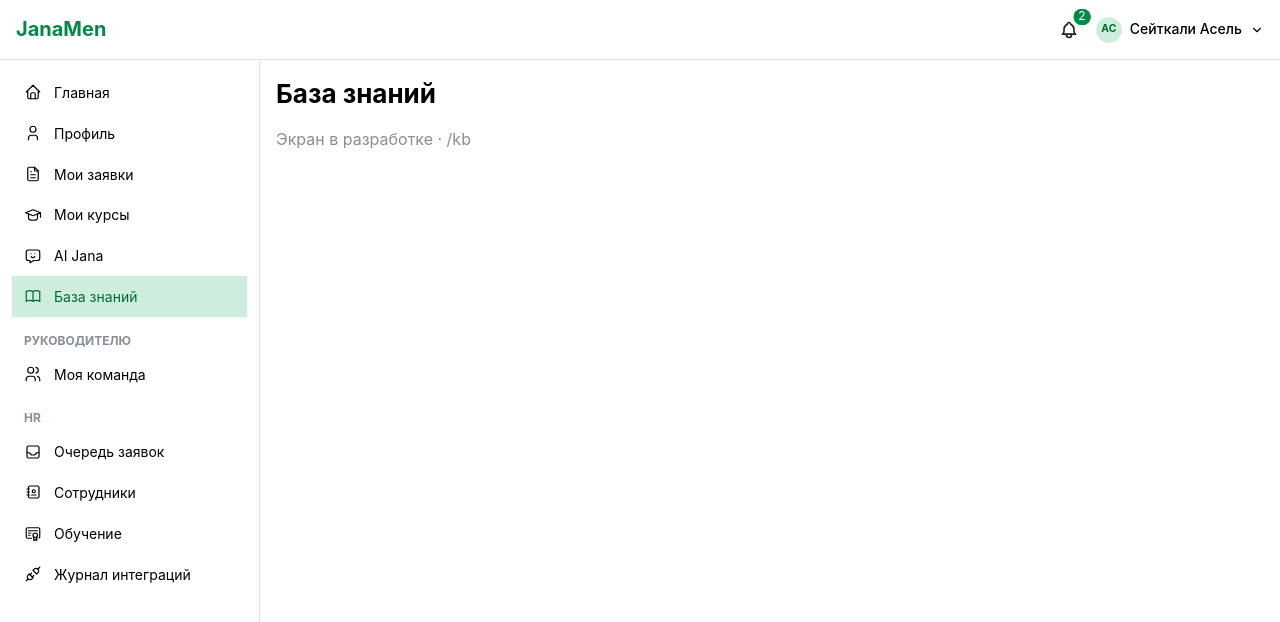
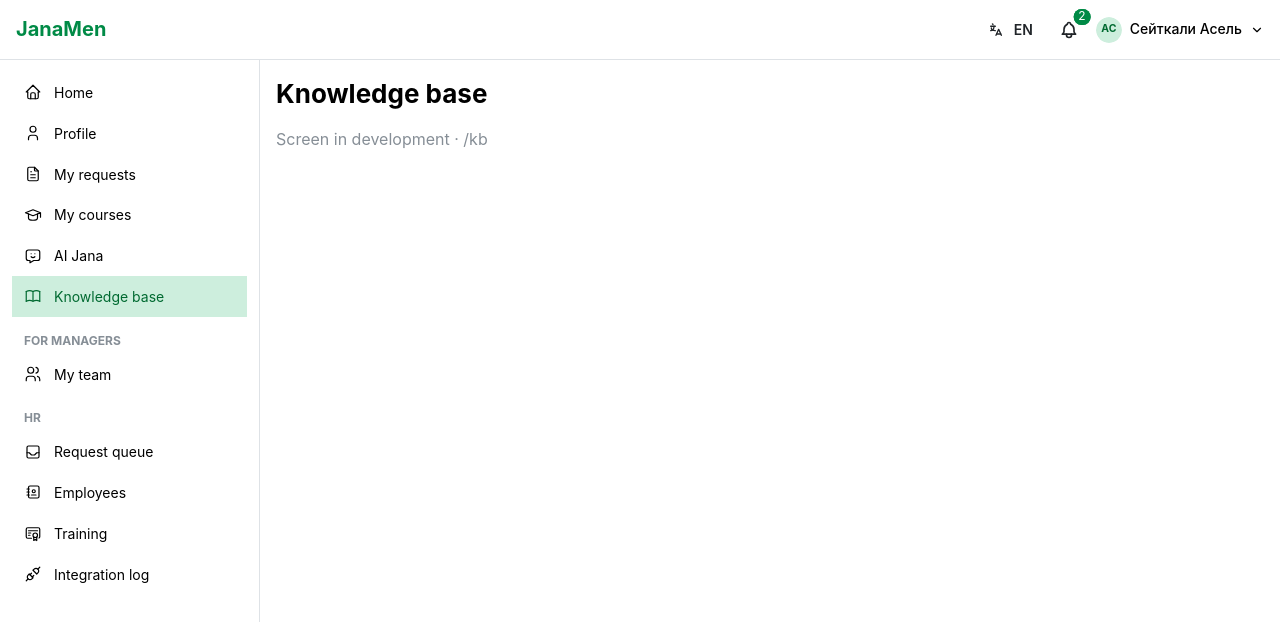
Before and after one commit to nervail/janamen, a React (Vite) app in the folder frontend/: page /kb in a window 1280 px wide. Shown: the top 622 px of the page. Built offline with nearby package versions, Linux system fonts and the light colour scheme.

Commit message:
feat(frontend): add i18n (ru/kz/en) with language switcher

```diff
--- a/frontend/src/app/router.tsx
+++ b/frontend/src/app/router.tsx
@@ -3,57 +3,82 @@ import { AppLayout } from '../layouts/AppLayout';
 import { PlaceholderPage } from '../components/PlaceholderPage';
 
 export const router = createBrowserRouter([
-	{ path: '/login', element: <PlaceholderPage title='Вход' /> },
+	{ path: '/login', element: <PlaceholderPage titleKey='pages.login' /> },
 	{
 		path: '/',
 		element: <AppLayout />,
 		children: [
-			{ index: true, element: <PlaceholderPage title='Главная' /> },
-			{ path: 'profile', element: <PlaceholderPage title='Профиль' /> },
+			{ index: true, element: <PlaceholderPage titleKey='pages.home' /> },
+			{
+				path: 'profile',
+				element: <PlaceholderPage titleKey='pages.profile' />,
+			},
 
-			{ path: 'requests', element: <PlaceholderPage title='Мои заявки' /> },
+			{
+				path: 'requests',
+				element: <PlaceholderPage titleKey='pages.requests' />,
+			},
 			{
 				path: 'requests/new',
-				element: <PlaceholderPage title='Новая заявка' />,
+				element: <PlaceholderPage titleKey='pages.requestNew' />,
 			},
-			{ path: 'requests/:id', element: <PlaceholderPage title='Заявка' /> },
+			{
+				path: 'requests/:id',
+				element: <PlaceholderPage titleKey='pages.request' />,
+			},
 
-			{ path: 'courses', element: <PlaceholderPage title='Мои курсы' /> },
-			{ path: 'courses/:courseId', element: <PlaceholderPage title='Курс' /> },
+			{
+				path: 'courses',
+				element: <PlaceholderPage titleKey='pages.courses' />,
+			},
+			{
+				path: 'courses/:courseId',
+				element: <PlaceholderPage titleKey='pages.course' />,
+			},
 			{
 				path: 'courses/:courseId/chapters/:chapterId',
-				element: <PlaceholderPage title='Глава курса' />,
+				element: <PlaceholderPage titleKey='pages.chapter' />,
 			},
 
-			{ path: 'assistant', element: <PlaceholderPage title='AI Jana' /> },
-			{ path: 'kb', element: <PlaceholderPage title='База знаний' /> },
-			{ path: 'kb/:slug', element: <PlaceholderPage title='Документ' /> },
+			{
+				path: 'assistant',
+				element: <PlaceholderPage titleKey='pages.assistant' />,
+			},
+			{ path: 'kb', element: <PlaceholderPage titleKey='pages.kb' /> },
+			{
+				path: 'kb/:slug',
+				element: <PlaceholderPage titleKey='pages.kbDocument' />,
+			},
 
-			{ path: 'team', element: <PlaceholderPage title='Моя команда' /> },
+			{ path: 'team', element: <PlaceholderPage titleKey='pages.team' /> },
 
 			{
 				path: 'hr',
 				children: [
 					{
 						path: 'requests',
-						element: <PlaceholderPage title='Очередь заявок' />,
+						element: <PlaceholderPage titleKey='pages.hrRequests' />,
 					},
 					{
 						path: 'employees',
-						element: <PlaceholderPage title='Сотрудники' />,
+						element: <PlaceholderPage titleKey='pages.hrEmployees' />,
 					},
 					{
 						path: 'employees/:userId',
-						element: <PlaceholderPage title='Сотрудник' />,
+						element: <PlaceholderPage titleKey='pages.hrEmployee' />,
 					},
-					{ path: 'courses', element: <PlaceholderPage title='Обучение' /> },
+					{
+						path: 'courses',
+						element: <PlaceholderPage titleKey='pages.hrCourses' />,
+					},
 					{
 						path: 'integrations',
-						element: <PlaceholderPage title='Журнал интеграций' />,
+						element: <PlaceholderPage titleKey='pages.hrIntegrations' />,
 					},
 				],
 			},
-			{ path: '*', element: <PlaceholderPage title='Страница не найдена' /> },
+
+			{ path: '*', element: <PlaceholderPage titleKey='pages.notFound' /> },
 		],
 	},
 ]);
--- /dev/null
+++ b/frontend/src/components/LanguageSwitcher.tsx
@@ -0,0 +1,39 @@
+import { Button, Menu } from '@mantine/core';
+import { IconCheck, IconLanguage } from '@tabler/icons-react';
+import { useTranslation } from 'react-i18next';
+import { LANGUAGES } from '../i18n';
+
+export function LanguageSwitcher() {
+	const { t, i18n } = useTranslation();
+	const current =
+		LANGUAGES.find(l => l.code === i18n.resolvedLanguage) ?? LANGUAGES[0];
+
+	return (
+		<Menu position='bottom-end' width={160}>
+			<Menu.Target>
+				<Button
+					variant='subtle'
+					color='gray'
+					size='compact-sm'
+					leftSection={<IconLanguage size={16} />}
+					aria-label={t('header.language')}
+				>
+					{current.short}
+				</Button>
+			</Menu.Target>
+			<Menu.Dropdown>
+				{LANGUAGES.map(lang => (
+					<Menu.Item
+						key={lang.code}
+						onClick={() => i18n.changeLanguage(lang.code)}
+						rightSection={
+							lang.code === current.code ? <IconCheck size={14} /> : null
+						}
+					>
+						{lang.label}
+					</Menu.Item>
+				))}
+			</Menu.Dropdown>
+		</Menu>
+	);
+}
--- a/frontend/src/components/PlaceholderPage.tsx
+++ b/frontend/src/components/PlaceholderPage.tsx
@@ -1,15 +1,19 @@
 import { Stack, Text, Title } from '@mantine/core';
+import { useTranslation } from 'react-i18next';
 import { useLocation } from 'react-router';
 
-type Props = { title: string };
+type Props = { titleKey: string };
 
-export function PlaceholderPage({ title }: Props) {
+export function PlaceholderPage({ titleKey }: Props) {
+	const { t } = useTranslation();
 	const location = useLocation();
 
 	return (
 		<Stack>
-			<Title order={2}>{title}</Title>
-			<Text c='dimmed'>Экран в разработке · {location.pathname}</Text>
+			<Title order={2}>{t(titleKey)}</Title>
+			<Text c='dimmed'>
+				{t('common.inDevelopment')} · {location.pathname}
+			</Text>
 		</Stack>
 	);
 }
--- /dev/null
+++ b/frontend/src/i18n/index.ts
@@ -0,0 +1,52 @@
+import i18n from 'i18next';
+import LanguageDetector from 'i18next-browser-languagedetector';
+import { initReactI18next } from 'react-i18next';
+import dayjs from 'dayjs';
+import 'dayjs/locale/ru';
+import 'dayjs/locale/kk';
+import 'dayjs/locale/en';
+
+import { ru } from './locales/ru';
+import { kz } from './locales/kz';
+import { en } from './locales/en';
+
+export const LANGUAGES = [
+	{ code: 'ru', label: 'Русский', short: 'RU' },
+	{ code: 'kz', label: 'Қазақша', short: 'KZ' },
+	{ code: 'en', label: 'English', short: 'EN' },
+] as const;
+
+export type Language = (typeof LANGUAGES)[number]['code'];
+
+// В API казахский — 'kz', а стандартный код — 'kk'
+const toStandardCode = (lng: string) => (lng === 'kz' ? 'kk' : lng);
+
+i18n.on('languageChanged', lng => {
+	document.documentElement.lang = toStandardCode(lng);
+	dayjs.locale(toStandardCode(lng));
+});
+
+i18n
+	.use(LanguageDetector)
+	.use(initReactI18next)
+	.init({
+		resources: {
+			ru: { translation: ru },
+			kz: { translation: kz },
+			en: { translation: en },
+		},
+		supportedLngs: ['ru', 'kz', 'en'],
+		fallbackLng: 'ru',
+		interpolation: { escapeValue: false },
+		detection: {
+			order: ['localStorage', 'navigator'],
+			lookupLocalStorage: 'janamen.locale',
+			caches: ['localStorage'],
+			convertDetectedLanguage: lng => {
+				const base = lng.split('-')[0];
+				return base === 'kk' ? 'kz' : base;
+			},
+		},
+	});
+
+export default i18n;
--- /dev/null
+++ b/frontend/src/i18n/locales/en.ts
@@ -0,0 +1,56 @@
+import type { Translation } from './ru';
+
+export const en: Translation = {
+	app: {
+		name: 'JanaMen',
+		tagline: 'Employee digital workspace',
+	},
+	nav: {
+		menu: 'Menu',
+		home: 'Home',
+		profile: 'Profile',
+		requests: 'My requests',
+		courses: 'My courses',
+		assistant: 'AI Jana',
+		kb: 'Knowledge base',
+		team: 'My team',
+		hrRequests: 'Request queue',
+		hrEmployees: 'Employees',
+		hrCourses: 'Training',
+		hrIntegrations: 'Integration log',
+		sections: {
+			team: 'For managers',
+			hr: 'HR',
+		},
+	},
+	header: {
+		notifications: 'Notifications',
+		profile: 'Profile',
+		logout: 'Log out',
+		language: 'Language',
+	},
+	pages: {
+		login: 'Sign in',
+		home: 'Home',
+		profile: 'Profile',
+		requests: 'My requests',
+		requestNew: 'New request',
+		request: 'Request',
+		courses: 'My courses',
+		course: 'Course',
+		chapter: 'Chapter',
+		assistant: 'AI Jana',
+		kb: 'Knowledge base',
+		kbDocument: 'Document',
+		team: 'My team',
+		hrRequests: 'Request queue',
+		hrEmployees: 'Employees',
+		hrEmployee: 'Employee',
+		hrCourses: 'Training',
+		hrIntegrations: 'Integration log',
+		notFound: 'Page not found',
+	},
+	common: {
+		inDevelopment: 'Screen in development',
+	},
+};
--- /dev/null
+++ b/frontend/src/i18n/locales/kz.ts
@@ -0,0 +1,56 @@
+import type { Translation } from './ru';
+
+export const kz: Translation = {
+	app: {
+		name: 'JanaMen',
+		tagline: 'Қызметкердің цифрлық кеңістігі',
+	},
+	nav: {
+		menu: 'Мәзір',
+		home: 'Басты бет',
+		profile: 'Профиль',
+		requests: 'Менің өтінімдерім',
+		courses: 'Менің курстарым',
+		assistant: 'AI Jana',
+		kb: 'Білім қоры',
+		team: 'Менің командам',
+		hrRequests: 'Өтінімдер кезегі',
+		hrEmployees: 'Қызметкерлер',
+		hrCourses: 'Оқыту',
+		hrIntegrations: 'Интеграциялар журналы',
+		sections: {
+			team: 'Басшыға',
+			hr: 'HR',
+		},
+	},
+	header: {
+		notifications: 'Хабарламалар',
+		profile: 'Профиль',
+		logout: 'Шығу',
+		language: 'Тіл',
+	},
+	pages: {
+		login: 'Кіру',
+		home: 'Басты бет',
+		profile: 'Профиль',
+		requests: 'Менің өтінімдерім',
+		requestNew: 'Жаңа өтінім',
+		request: 'Өтінім',
+		courses: 'Менің курстарым',
+		course: 'Курс',
+		chapter: 'Курс тарауы',
+		assistant: 'AI Jana',
+		kb: 'Білім қоры',
+		kbDocument: 'Құжат',
+		team: 'Менің командам',
+		hrRequests: 'Өтінімдер кезегі',
+		hrEmployees: 'Қызметкерлер',
+		hrEmployee: 'Қызметкер',
+		hrCourses: 'Оқыту',
+		hrIntegrations: 'Интеграциялар журналы',
+		notFound: 'Бет табылмады',
+	},
+	common: {
+		inDevelopment: 'Экран әзірленуде',
+	},
+};
--- /dev/null
+++ b/frontend/src/i18n/locales/ru.ts
@@ -0,0 +1,56 @@
+export const ru = {
+	app: {
+		name: 'JanaMen',
+		tagline: 'Цифровое пространство сотрудника',
+	},
+	nav: {
+		menu: 'Меню',
+		home: 'Главная',
+		profile: 'Профиль',
+		requests: 'Мои заявки',
+		courses: 'Мои курсы',
+		assistant: 'AI Jana',
+		kb: 'База знаний',
+		team: 'Моя команда',
+		hrRequests: 'Очередь заявок',
+		hrEmployees: 'Сотрудники',
+		hrCourses: 'Обучение',
+		hrIntegrations: 'Журнал интеграций',
+		sections: {
+			team: 'Руководителю',
+			hr: 'HR',
+		},
+	},
+	header: {
+		notifications: 'Уведомления',
+		profile: 'Профиль',
+		logout: 'Выйти',
+		language: 'Язык',
+	},
+	pages: {
+		login: 'Вход',
+		home: 'Главная',
+		profile: 'Профиль',
+		requests: 'Мои заявки',
+		requestNew: 'Новая заявка',
+		request: 'Заявка',
+		courses: 'Мои курсы',
+		course: 'Курс',
+		chapter: 'Глава курса',
+		assistant: 'AI Jana',
+		kb: 'База знаний',
+		kbDocument: 'Документ',
+		team: 'Моя команда',
+		hrRequests: 'Очередь заявок',
+		hrEmployees: 'Сотрудники',
+		hrEmployee: 'Сотрудник',
+		hrCourses: 'Обучение',
+		hrIntegrations: 'Журнал интеграций',
+		notFound: 'Страница не найдена',
+	},
+	common: {
+		inDevelopment: 'Экран в разработке',
+	},
+};
+
+export type Translation = typeof ru;
--- a/frontend/src/layouts/AppLayout.tsx
+++ b/frontend/src/layouts/AppLayout.tsx
@@ -20,8 +20,10 @@ import {
 	IconLogout,
 	IconUser,
 } from '@tabler/icons-react';
+import { useTranslation } from 'react-i18next';
 import { Link, Outlet, useLocation } from 'react-router';
-import { navItems, sectionLabels, type NavSection } from './navigation';
+import { LanguageSwitcher } from '../components/LanguageSwitcher';
+import { navItems, sectionLabelKeys, type NavSection } from './navigation';
 
 // Временно: заменим на данные из GET /me
 const abilities = { team: true, hr: true };
@@ -37,6 +39,7 @@ function isActive(pathname: string, path: string) {
 }
 
 export function AppLayout() {
+	const { t } = useTranslation();
 	const [opened, { toggle, close }] = useDisclosure();
 	const { pathname } = useLocation();
 
@@ -58,7 +61,7 @@ export function AppLayout() {
 							onClick={toggle}
 							hiddenFrom='sm'
 							size='sm'
-							aria-label='Меню'
+							aria-label={t('nav.menu')}
 						/>
 						<Text
 							component={Link}
@@ -68,17 +71,19 @@ export function AppLayout() {
 							c='brand.7'
 							td='none'
 						>
-							JanaMen
+							{t('app.name')}
 						</Text>
 					</Group>
 
 					<Group gap='xs' wrap='nowrap'>
+						<LanguageSwitcher />
+
 						<Indicator label='2' size={16} offset={4}>
 							<ActionIcon
 								variant='subtle'
 								color='gray'
 								size='lg'
-								aria-label='Уведомления'
+								aria-label={t('header.notifications')}
 							>
 								<IconBell size={20} />
 							</ActionIcon>
@@ -105,10 +110,10 @@ export function AppLayout() {
 									to='/profile'
 									leftSection={<IconUser size={16} />}
 								>
-									Профиль
+									{t('header.profile')}
 								</Menu.Item>
 								<Menu.Item color='red' leftSection={<IconLogout size={16} />}>
-									Выйти
+									{t('header.logout')}
 								</Menu.Item>
 							</Menu.Dropdown>
 						</Menu>
@@ -119,9 +124,11 @@ export function AppLayout() {
 			<AppShell.Navbar p='sm'>
 				<AppShell.Section grow component={ScrollArea}>
 					<Stack gap='md'>
-						{sections.map(section => (
+						{sections.map(section => {
+							const labelKey = sectionLabelKeys[section];
+							return (
 								<div key={section}>
-								{sectionLabels[section] && (
+									{labelKey && (
 										<Text
 											size='xs'
 											fw={700}
@@ -130,7 +137,7 @@ export function AppLayout() {
 											px='sm'
 											mb={4}
 										>
-										{sectionLabels[section]}
+											{t(labelKey)}
 										</Text>
 									)}
 									{navItems
@@ -140,14 +147,15 @@ export function AppLayout() {
 												key={item.path}
 												component={Link}
 												to={item.path}
-											label={item.label}
+												label={t(item.labelKey)}
 												leftSection={<item.icon size={18} stroke={1.6} />}
 												active={isActive(pathname, item.path)}
 												onClick={close}
 											/>
 										))}
 								</div>
-						))}
+							);
+						})}
 					</Stack>
 				</AppShell.Section>
 			</AppShell.Navbar>
--- a/frontend/src/layouts/navigation.ts
+++ b/frontend/src/layouts/navigation.ts
@@ -15,60 +15,70 @@ import {
 export type NavSection = 'main' | 'team' | 'hr';
 
 export type NavItem = {
-	label: string;
+	labelKey: string;
 	path: string;
 	icon: typeof IconHome;
 	section: NavSection;
 };
 
 export const navItems: NavItem[] = [
-	{ label: 'Главная', path: '/', icon: IconHome, section: 'main' },
-	{ label: 'Профиль', path: '/profile', icon: IconUser, section: 'main' },
+	{ labelKey: 'nav.home', path: '/', icon: IconHome, section: 'main' },
 	{
-		label: 'Мои заявки',
+		labelKey: 'nav.profile',
+		path: '/profile',
+		icon: IconUser,
+		section: 'main',
+	},
+	{
+		labelKey: 'nav.requests',
 		path: '/requests',
 		icon: IconFileText,
 		section: 'main',
 	},
-	{ label: 'Мои курсы', path: '/courses', icon: IconSchool, section: 'main' },
 	{
-		label: 'AI Jana',
+		labelKey: 'nav.courses',
+		path: '/courses',
+		icon: IconSchool,
+		section: 'main',
+	},
+	{
+		labelKey: 'nav.assistant',
 		path: '/assistant',
 		icon: IconMessageChatbot,
 		section: 'main',
 	},
-	{ label: 'База знаний', path: '/kb', icon: IconBook, section: 'main' },
+	{ labelKey: 'nav.kb', path: '/kb', icon: IconBook, section: 'main' },
 
-	{ label: 'Моя команда', path: '/team', icon: IconUsers, section: 'team' },
+	{ labelKey: 'nav.team', path: '/team', icon: IconUsers, section: 'team' },
 
 	{
-		label: 'Очередь заявок',
+		labelKey: 'nav.hrRequests',
 		path: '/hr/requests',
 		icon: IconInbox,
 		section: 'hr',
 	},
 	{
-		label: 'Сотрудники',
+		labelKey: 'nav.hrEmployees',
 		path: '/hr/employees',
 		icon: IconAddressBook,
 		section: 'hr',
 	},
 	{
-		label: 'Обучение',
+		labelKey: 'nav.hrCourses',
 		path: '/hr/courses',
 		icon: IconCertificate,
 		section: 'hr',
 	},
 	{
-		label: 'Журнал интеграций',
+		labelKey: 'nav.hrIntegrations',
 		path: '/hr/integrations',
 		icon: IconPlugConnected,
 		section: 'hr',
 	},
 ];
 
-export const sectionLabels: Record<NavSection, string | null> = {
+export const sectionLabelKeys: Record<NavSection, string | null> = {
 	main: null,
-	team: 'Руководителю',
-	hr: 'HR',
+	team: 'nav.sections.team',
+	hr: 'nav.sections.hr',
 };
--- a/frontend/src/main.tsx
+++ b/frontend/src/main.tsx
@@ -8,6 +8,7 @@ import '@mantine/dates/styles.css';
 import '@mantine/notifications/styles.css';
 
 import { theme } from './theme';
+import './i18n';
 import App from './App';
 
 createRoot(document.getElementById('root')!).render(
```
Lines whose indentation alone changed are shown as unchanged.
